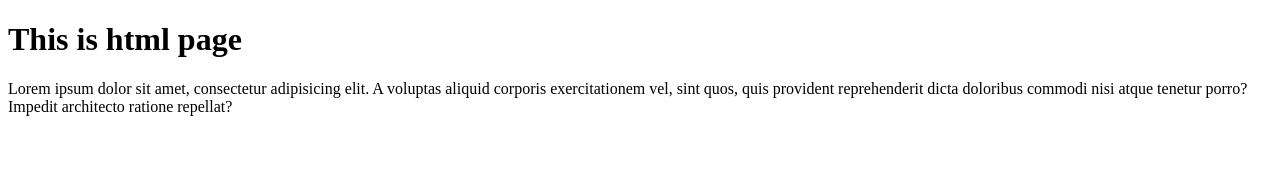
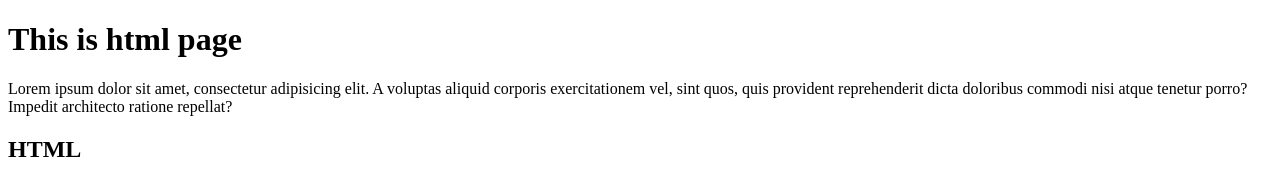
Before and after one commit to timurliozov/is21r_2024, a plain HTML site: page index.html in a window 1280 px wide. Drawn offline with Linux system fonts and the light colour scheme.

Commit message:
first commit

```diff
--- a/index.html
+++ b/index.html
@@ -8,5 +8,8 @@
 <body>
     <h1>This is html page</h1>
         <p>Lorem ipsum dolor sit amet, consectetur adipisicing elit. A voluptas aliquid corporis exercitationem vel, sint quos, quis provident reprehenderit dicta doloribus commodi nisi atque tenetur porro? Impedit architecto ratione repellat?        </p>
-</body>
+    <h2>
+        HTML
+    </h2>
+    </body>
 </html>
```
